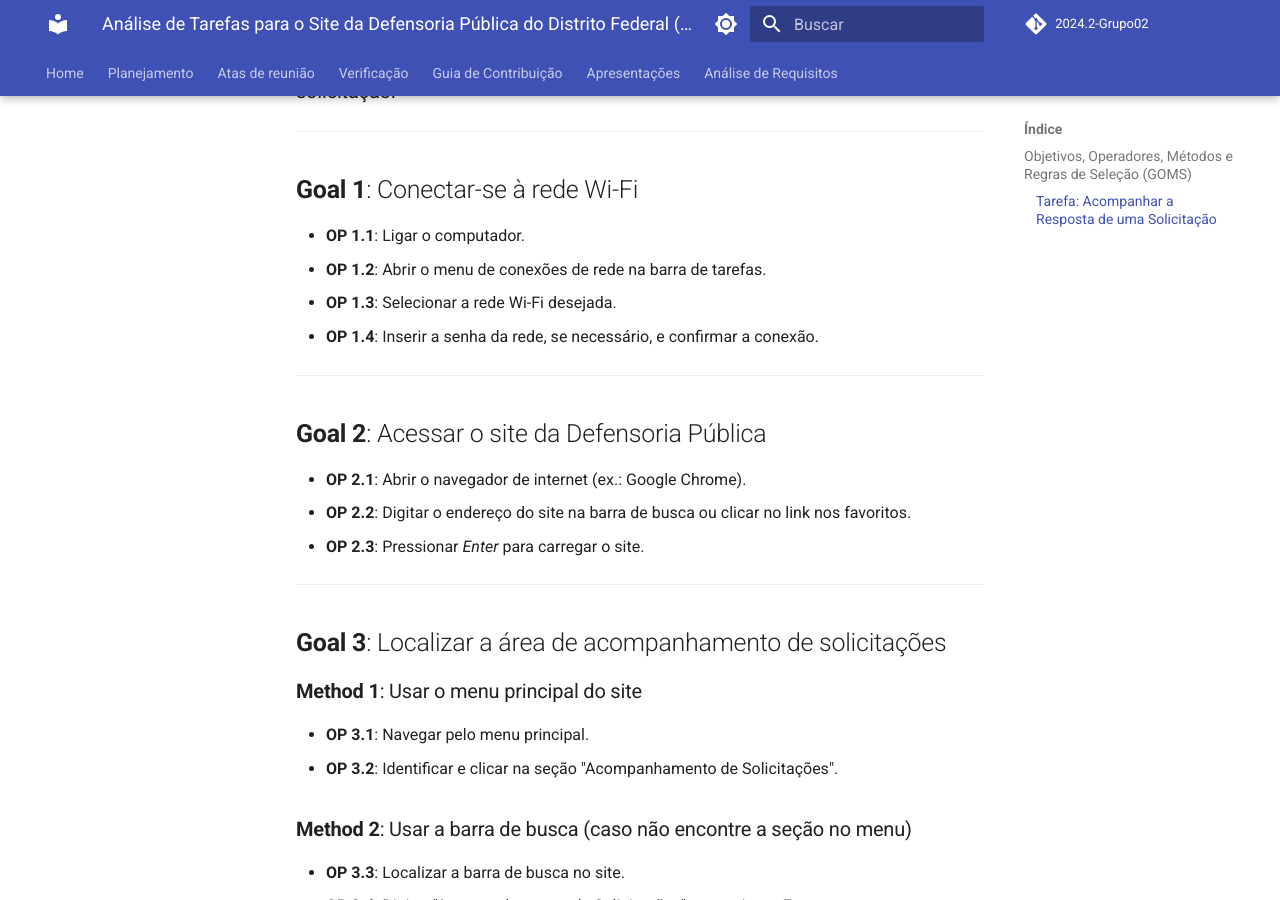
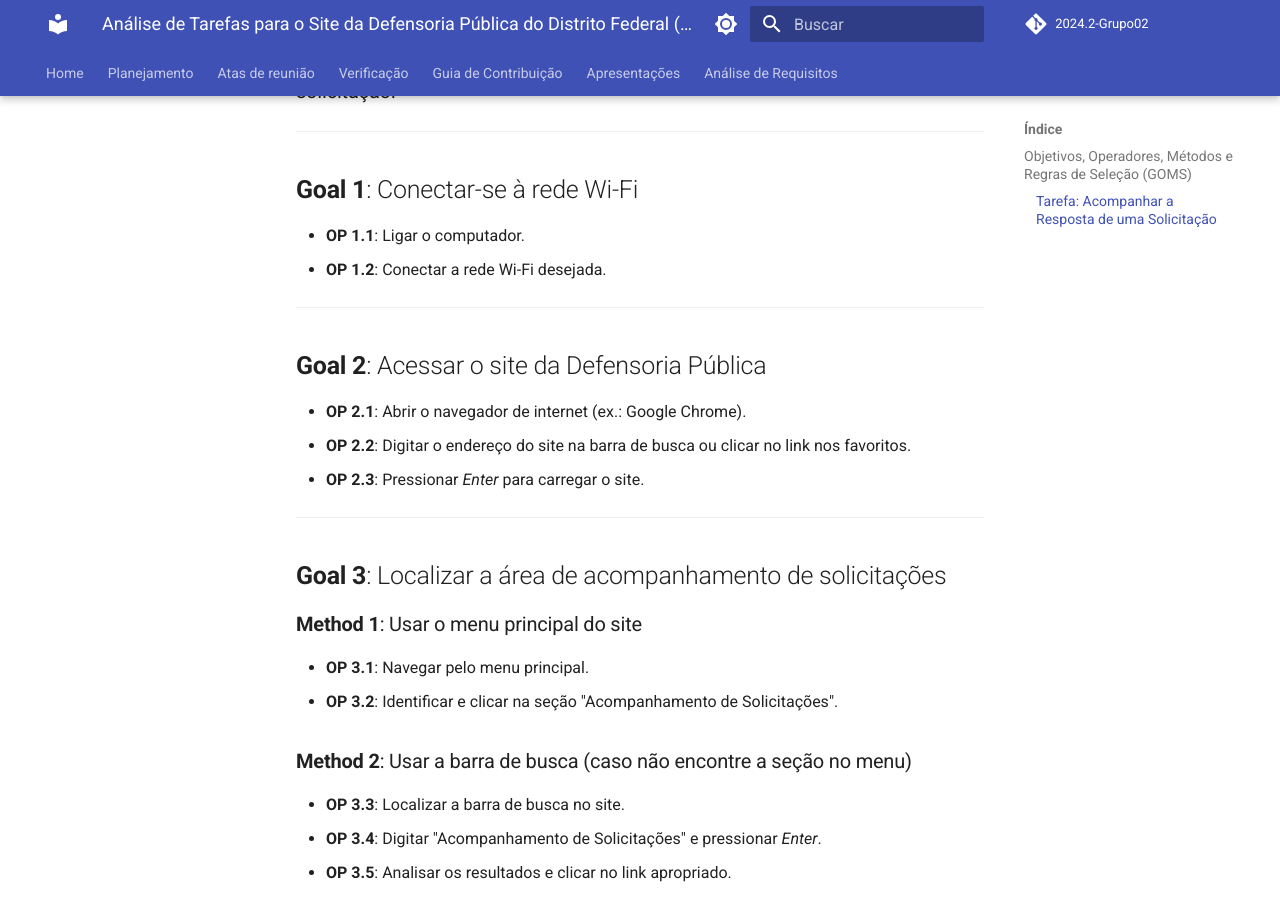
Before and after one commit to Interacao-Humano-Computador/2024.2-Grupo02, an MkDocs documentation site: the page built from docs/Analise/Analise_Solicitacao.md, in a window 1280 px wide and 900 px high, scrolled down 638 px. Built offline with MkDocs 1.6.1 and Material for MkDocs 9.7.7, drawn with Linux system fonts in a browser that asks for light colours; comment, search, counter and statistics services are not loaded.

Commit message:
Update Analise_Solicitacao.md

```diff
--- a/docs/Analise/Analise_Solicitacao.md
+++ b/docs/Analise/Analise_Solicitacao.md
@@ -15,9 +15,7 @@ A metodologia GOMS (Goals, Operators, Methods, and Selection Rules) é utilizada
 
 ## **Goal 1**: Conectar-se à rede Wi-Fi
 - **OP 1.1**: Ligar o computador.
-- **OP 1.2**: Abrir o menu de conexões de rede na barra de tarefas.
-- **OP 1.3**: Selecionar a rede Wi-Fi desejada.
-- **OP 1.4**: Inserir a senha da rede, se necessário, e confirmar a conexão.
+- **OP 1.2**: Conectar a rede Wi-Fi desejada.
 
 ---
 
```
